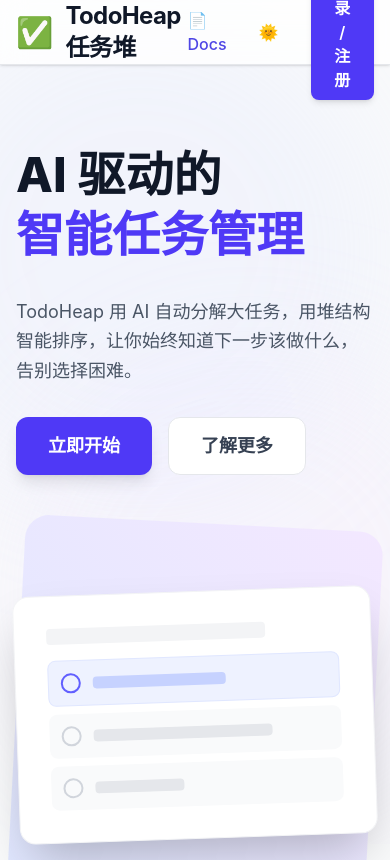
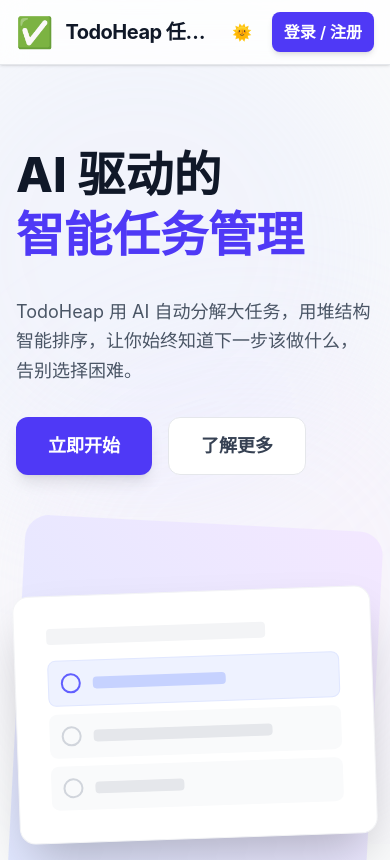
Before and after one commit to sherlocknieh/TodoHeap, a Vue app in the folder frontend/: page /app in a window 390 px wide. Shown: the top 860 px of the page. Built offline with nearby package versions, Linux system fonts and the light colour scheme.

Commit message:
修复窄屏下登录按钮溢出

```diff
--- a/frontend/src/pages/Home.vue
+++ b/frontend/src/pages/Home.vue
@@ -11,14 +11,14 @@
     <nav class="sticky top-0 z-50 bg-white/80 dark:bg-gray-900/80 backdrop-blur-md shadow-sm border-b border-gray-200 dark:border-gray-800 transition-colors duration-300">
       <div class="max-w-7xl mx-auto px-4 sm:px-6 lg:px-8">
         <div class="flex justify-between items-center h-16">
-          <div class="flex items-center gap-3 group cursor-pointer">
-            <div class="text-3xl font-bold transform group-hover:scale-110 transition-transform duration-300">✅</div>
-            <h1 class="text-2xl font-bold text-gray-900 dark:text-white tracking-tight">
+          <div class="flex items-center gap-3 group cursor-pointer min-w-0">
+            <div class="text-3xl font-bold shrink-0 transform group-hover:scale-110 transition-transform duration-300">✅</div>
+            <h1 class="text-xl sm:text-2xl font-bold text-gray-900 dark:text-white tracking-tight truncate max-w-[140px] sm:max-w-none">
               TodoHeap 任务堆
             </h1>
           </div>
-          <div class="flex items-center gap-6">
-            <a href="/TodoHeap/docs" class="text-gray-600 dark:text-gray-300 font-medium hover:text-indigo-600 dark:hover:text-indigo-400 transition-colors duration-300">
+          <div class="flex items-center gap-3 sm:gap-6 shrink-0">
+            <a href="/TodoHeap/docs" class="hidden sm:inline text-gray-600 dark:text-gray-300 font-medium hover:text-indigo-600 dark:hover:text-indigo-400 transition-colors duration-300">
               📄Docs
             </a>
 
@@ -29,7 +29,7 @@
             </button>
 
             <button @click="openLogin"
-              class="px-5 py-2 bg-indigo-600 text-white font-semibold rounded-lg hover:bg-indigo-700 transition-all duration-300 shadow-md hover:shadow-lg transform hover:-translate-y-0.5">
+              class="px-3 sm:px-5 py-2 bg-indigo-600 text-white font-semibold rounded-lg hover:bg-indigo-700 transition-all duration-300 shadow-md hover:shadow-lg transform hover:-translate-y-0.5 whitespace-nowrap">
               登录 / 注册
             </button>
           </div>
--- a/frontend/src/pages/Todo.vue
+++ b/frontend/src/pages/Todo.vue
@@ -7,10 +7,10 @@
 				<div class="flex items-center justify-between h-16 gap-4">
 					<!-- 左侧标题和操作 -->
 					<div class="flex items-center gap-4 flex-1 min-w-0">
-						<div class="flex-shrink-0">
+						<div class="shrink-0">
 							<h1 class="text-xl sm:text-2xl font-bold text-slate-900">📝 TodoHeap</h1>
 						</div>
-						<div class="hidden sm:block flex-shrink-0">
+						<div class="hidden sm:block shrink-0">
 							<p class="text-xs text-slate-500">智能任务管理</p>
 						</div>
 						<button
@@ -24,7 +24,7 @@
 					</div>
 
 					<!-- 右侧用户菜单 -->
-					<div class="relative flex-shrink-0">
+					<div class="relative shrink-0">
 						<button
 							@click="showUserMenu = !showUserMenu"
 							class="flex items-center gap-2 px-3 py-1.5 bg-slate-100 text-slate-700 text-sm font-medium rounded-md hover:bg-slate-200 transition-colors"
--- a/frontend/src/router.js
+++ b/frontend/src/router.js
@@ -25,7 +25,6 @@
   // 应用页（需要认证） - 三视图切换
   {
     path: '/app',
-    name: 'App',
     component: () => import('./pages/Todo.vue'),
     meta: {
       requiresAuth: true,
@@ -34,7 +33,9 @@
     children: [
       {
         path: '',
-        redirect: '/app/list'
+        name: 'App',
+        redirect: '/app/list',
+        meta: { requiresAuth: true, title: 'TodoHeap - 我的清单' }
       },
       {
         path: 'list',
@@ -96,6 +97,9 @@
 router.beforeEach(async (to, from, next) => {
   const authStore = useAuthStore()
 
+  // 调试输出：记录目标路径与匹配到的路由条目，便于定位 404 问题
+  console.debug('[router] navigating to', to.fullPath, 'matched:', to.matched.map(r => r.name))
+
   // 如果 store 未初始化，先初始化（只在首次访问时执行）
   if (authStore.session === null && !authStore.loading) {
     await authStore.initialize()
```
